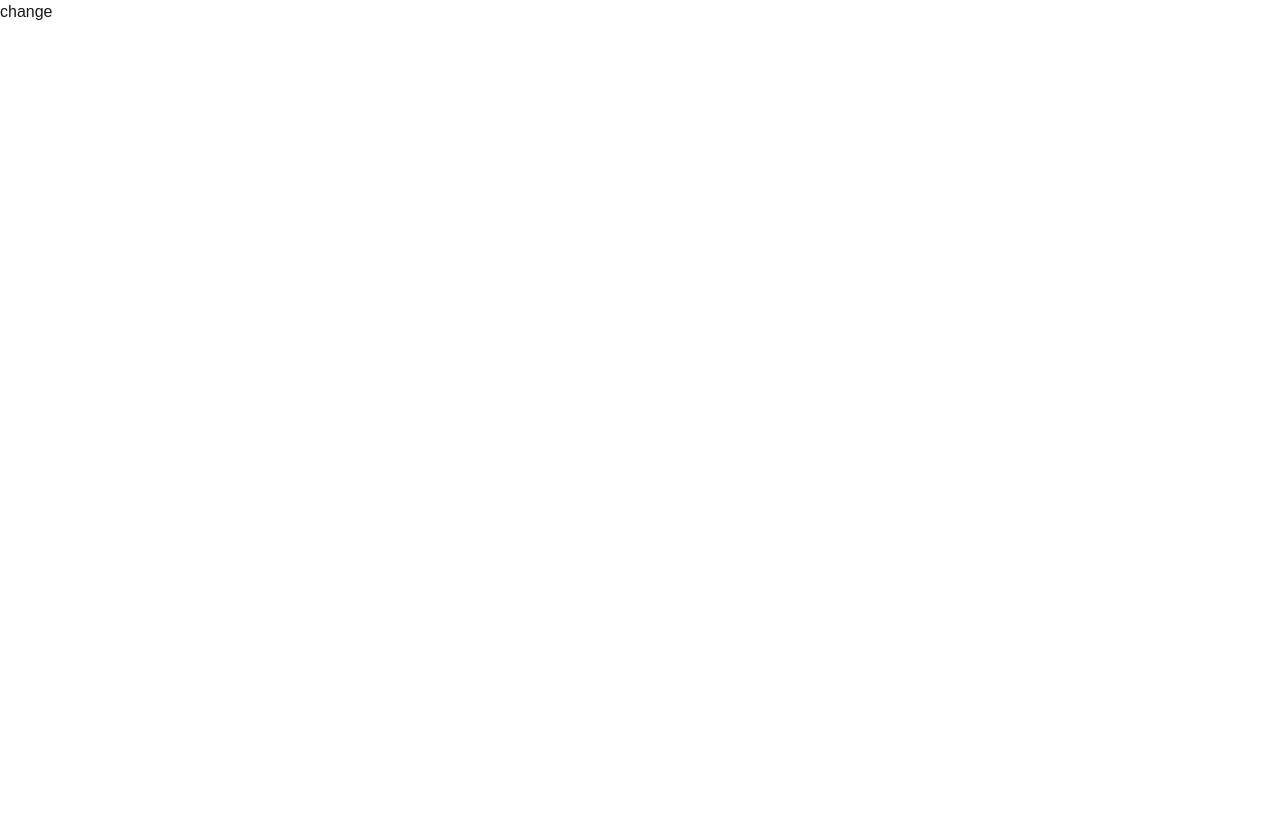
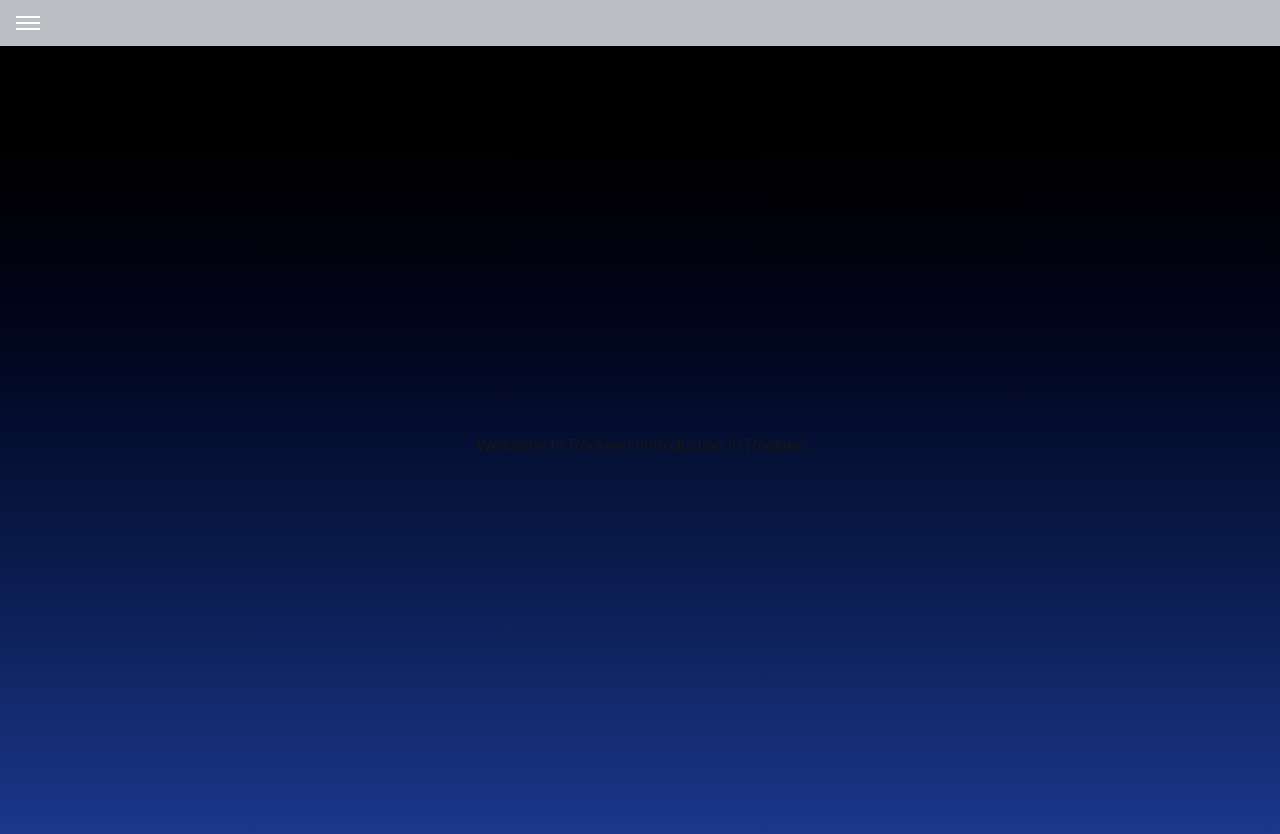
Before and after one commit to Teddylemon1020/ICC-Web, a Next.js app: page /login in a window 1280 px wide. Shown: the top 834 px of the page. Before the commit the page ends 800 px from the top, so only its background shows below. Built offline with nearby package versions, Linux system fonts and the light colour scheme.

Commit message:
feat: sample header and container

```diff
--- a/package.json
+++ b/package.json
@@ -9,11 +9,14 @@
     "lint": "next lint"
   },
   "dependencies": {
+    "@fortawesome/fontawesome-svg-core": "^7.0.0",
+    "@fortawesome/free-solid-svg-icons": "^7.0.0",
     "@reduxjs/toolkit": "^2.8.2",
     "next": "15.4.5",
     "react": "19.1.0",
     "react-dom": "19.1.0",
-    "react-redux": "^9.2.0"
+    "react-redux": "^9.2.0",
+    "simple-icons": "^15.10.0"
   },
   "devDependencies": {
     "@eslint/eslintrc": "^3",
--- /dev/null
+++ b/src/app/login/layout.tsx
@@ -0,0 +1,10 @@
+import type { ReactNode } from "react";
+import Header from "@/components/header/Header";
+export default function HomeLayout({ children }: { children: ReactNode }) {
+  return (
+    <div>
+      {<Header />}
+      {children}
+    </div>
+  );
+}
--- a/src/app/login/page.tsx
+++ b/src/app/login/page.tsx
@@ -1,7 +1,20 @@
 import React from "react";
 
 function change() {
-  return <div>change</div>;
+  return (
+    <div className="min-h-screen bg-gradient-to-b from-black to-blue-900 flex items-center justify-center">
+      {" "}
+      {/* separate div to create a scrollable container */}
+      <div>
+        {" "}
+        {/* div for heaer elements */}
+        <h1>Wellcome to Rookies!!!</h1> {/* title */}
+      </div>
+      <div>
+        <h2>Introduction to Rookies</h2>
+      </div>
+    </div>
+  );
 }
 
 export default change;
--- /dev/null
+++ b/src/components/header/Header.tsx
@@ -0,0 +1,48 @@
+"use client";
+
+import React from "react";
+import { useState } from "react";
+import { FontAwesomeIcon } from "@fortawesome/react-fontawesome";
+import { faUserCircle, faStar } from "@fortawesome/free-solid-svg-icons";
+
+function Header() {
+  const [isOpen, setIsOpen] = useState(false);
+  return (
+    <div>
+      <nav className="bg-gray-800/30 ">
+        <div className="container mx-auto items-center flex justify-between p-4">
+          <button className="focus:outline-none">
+            <div className="flex items-center space-x-2"></div>
+            {/*hamburger menu */}
+            <div>
+              <div className="space-y-1" onClick={() => setIsOpen(!isOpen)}>
+                <span className="block w-6 h-0.5 bg-white"></span>
+                <span className="block w-6 h-0.5 bg-white"></span>
+                <span className="block w-6 h-0.5 bg-white"></span>
+              </div>
+            </div>
+          </button>
+
+          {isOpen && (
+            <div className="bg-gray-400 p-4 space-y-2">
+              <a href="#" className="text-white hover:text-gray-300">
+                Home
+              </a>
+              <a href="#" className="text-white hover:text-gray-300">
+                Sacrifice
+              </a>
+              <a href="#" className="text-white hover:text-gray-300">
+                Pawn
+              </a>
+              <a href="#" className="text-white hover:text-gray-300">
+                Different
+              </a>
+            </div>
+          )}
+        </div>
+      </nav>
+    </div>
+  );
+}
+
+export default Header;
```
Also changed, not shown: src/components/Home.tsx (added), 1 other file (tests, documents, lock files or other folders).
